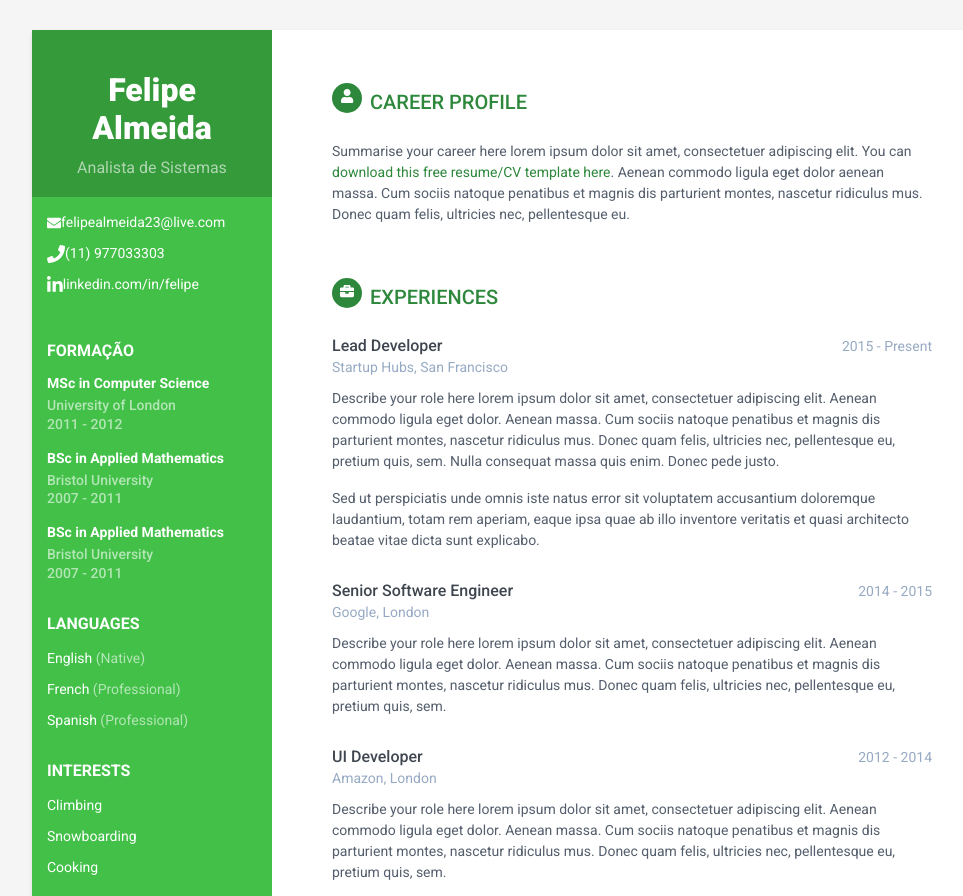
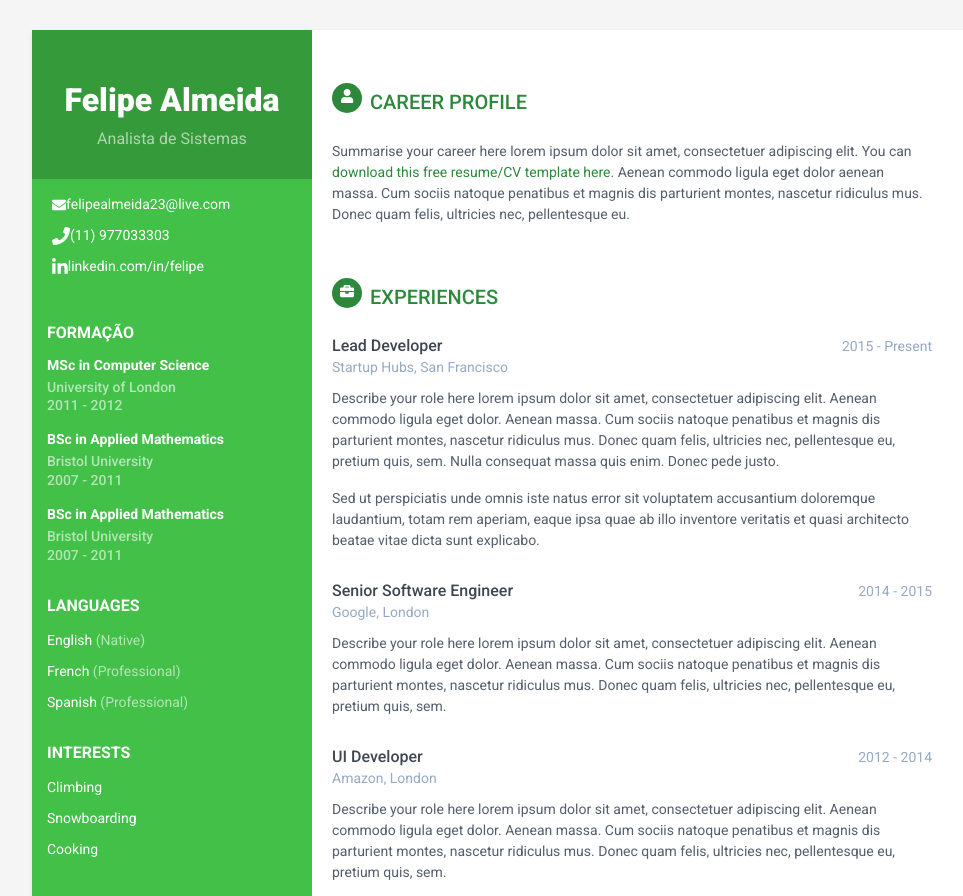
Before and after one commit to felipealmeida23/Teste1-, a plain HTML site: page index.html in a window 1280 px wide. Shown: the top 896 px of the page, without its empty margins (128-1091 px from the left). Drawn offline with nearby package versions, Linux system fonts and the light colour scheme.

Commit message:
Update orbit-1.css

```diff
--- a/orbit-1.css
+++ b/orbit-1.css
@@ -1,12 +1,4 @@
-  /*!
- * Template Name: Orbit - Bootstrap 4 Resume/CV Template for Developers
- * Version: 2.0
- * Author: Xiaoying Riley
- * Copyright: 3rd Wave Media
- * Twitter: @3rdwave_themes
- * License: Creative Commons Attribution 3.0 License
- * Website: http://themes.3rdwavemedia.com/
-*/
+  /*!  Website: http://themes.3rdwavemedia.com/*/
 
 /*Cor original -  */
 body {
@@ -58,7 +50,7 @@ p {
   background: rgb(66, 192, 72); /*Cor original - #42A8C0 */
   position: absolute;
   left : 0;/*right */
-  width: 240px;
+  width: 280px;/*240*/
   height: 100%;
   min-height: 800px;
   color: #fff;
@@ -69,7 +61,7 @@ p {
 }
 
 .sidebar-wrapper .profile-container {
-  padding: 20px;/*30px*/
+  padding: 30px;/*30px*/
   background: rgba(0, 0, 0, 0.2);
   text-align: center;
   color: #fff;
@@ -91,11 +83,11 @@ p {
 }
 
 .sidebar-wrapper .profile {
-  margin-bottom: 10px;/*15px*/
+  margin-bottom: 15px;/*15px*/
 }
 
 .sidebar-wrapper .contact-list .svg-inline--fa {
-  margin-left: 0px;/*right  5px*/
+  margin-left: 5px;/*right  5px*/
   font-size: 18px;
   vertical-align: middle;/*middle*/
 }
```
